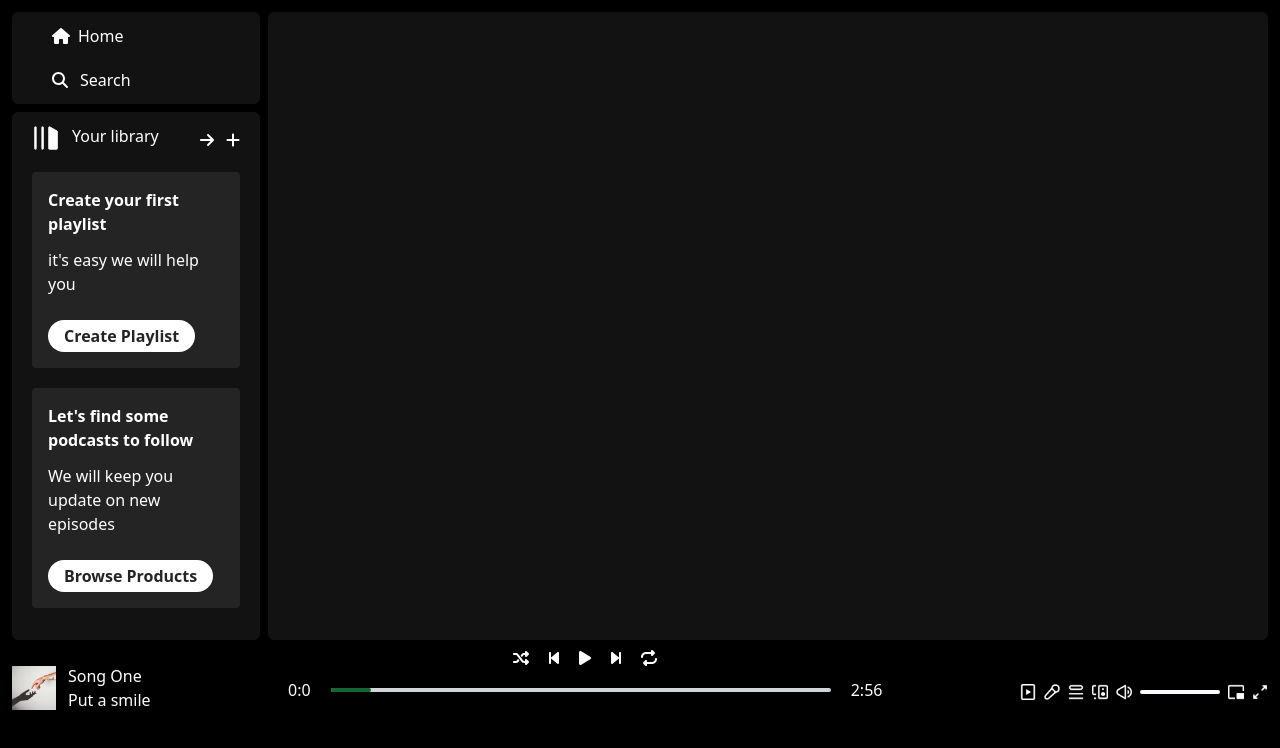
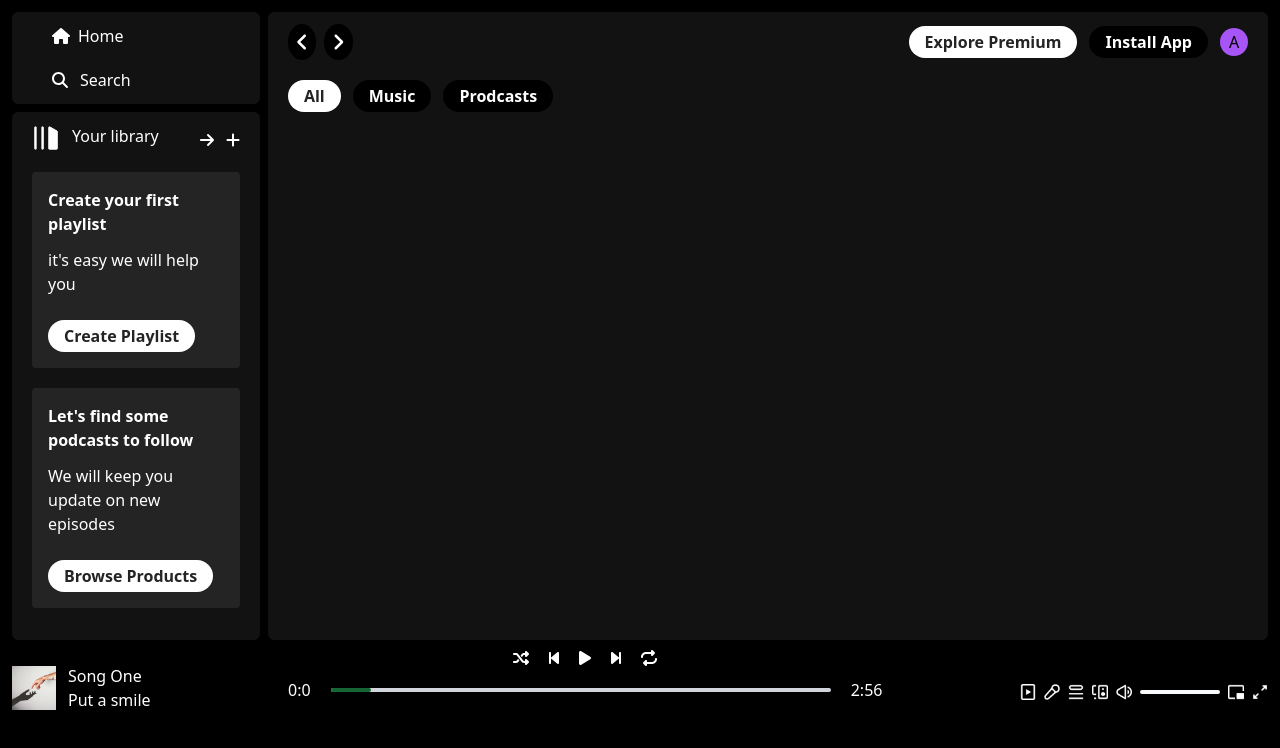
Before and after one commit to AhmedMedhat123/Spotify-clone, a React (Vite) app: page /album/1 in a window 1280 px wide. Shown: the top 748 px of the page. Built offline with nearby package versions, Linux system fonts and the light colour scheme.

Commit message:
DisplayAlbum-file-1:13

```diff
--- a/src/components/AlbumItem.jsx
+++ b/src/components/AlbumItem.jsx
@@ -1,7 +1,8 @@
-
+import { useNavigate } from "react-router-dom"
 const AlbumItem = ({ id, name, image, desc }) => {
+    const navigate = useNavigate();
     return (
-        <div className="card">
+        <div onClick={() => navigate(`album/${id}`)} className="card">
             <img src={image} alt="" className="rounded w-40" />
             <p className="font-bold mt-2 mb-1" >{name}</p>
             <p className="text-slate-200 text-sm">{desc}</p>
--- a/src/components/Display.jsx
+++ b/src/components/Display.jsx
@@ -1,12 +1,14 @@
 import React from "react"
 import { Routes, Route } from "react-router-dom"
 import DisplayHome from "./DisplayHome"
+import DisplayAlbum from "./DisplayAlbum"
 const Display = () => {
     return (
         <>
             <div className="w-[100%] max-h-[39.3rem] bg-[#121212] rounded-md px-5 py-3 ml-2 overflow-auto">
                 <Routes>
                     <Route path='/' element={<DisplayHome />}></Route>
+                    <Route path='/album/:id' element={<DisplayAlbum />}></Route>
                 </Routes>
             </div>
         </>
--- /dev/null
+++ b/src/components/DisplayAlbum.jsx
@@ -0,0 +1,13 @@
+import Navbar from "./Navbar"
+import { useParams } from "react-router-dom"
+const DisplayAlbum = () => {
+    const { id } = useParams();
+    console.log(id);
+    return (
+        <>
+            <Navbar />
+        </>
+    )
+}
+
+export default DisplayAlbum
```
